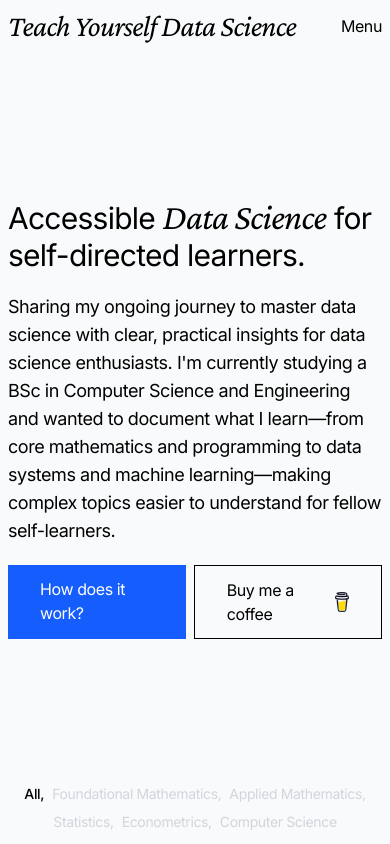
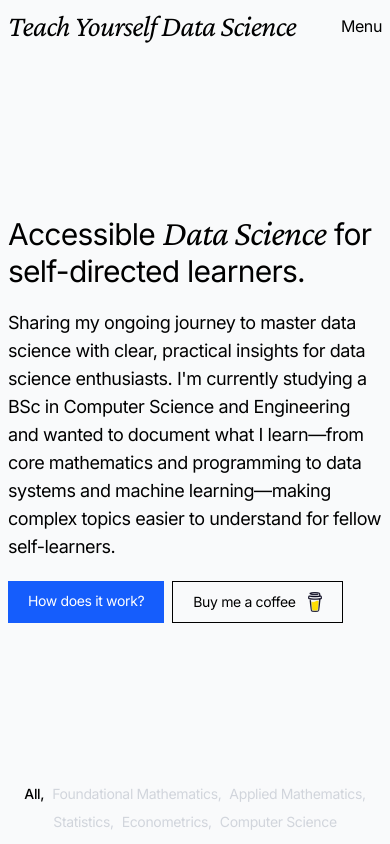
Before and after one commit to rohitjethoe/teach-yourself-ds, a Vue app: page / in a window 390 px wide. Shown: the top 844 px of the page. Built offline with nearby package versions, Linux system fonts and the light colour scheme.

Commit message:
Buttons for mobile.

```diff
--- a/src/views/Home.vue
+++ b/src/views/Home.vue
@@ -11,8 +11,8 @@
                 Sharing my ongoing journey to master data science with clear, practical insights for data science enthusiasts. I'm currently studying a BSc in Computer Science and Engineering and wanted to document what I learn—from core mathematics and programming to data systems and machine learning—making complex topics easier to understand for fellow self-learners.
             </div>
             <div class="mt-5 md:mt-10 flex gap-2">
-                <a href="#" class="text-base tracking-tight px-8 py-3 border-primary bg-blue-600 text-white transition-all hover:bg-blue-700 hover:border-blue-800" target="_blank">How does it work?</a>
-                <a href="https://coff.ee/rohitjethoe" class="group flex flex-row-reverse gap-3 items-center text-base tracking-tight px-8 py-3 border transition-all hover:bg-black hover:text-white" target="_blank">
+                <a href="#" class="text-sm md:text-base tracking-tight px-5 py-2.5 md:px-8 md:py-3 border-primary bg-blue-600 text-white transition-all hover:bg-blue-700 hover:border-blue-800" target="_blank">How does it work?</a>
+                <a href="https://coff.ee/rohitjethoe" class="group flex flex-row-reverse gap-3 items-center text-sm md:text-base tracking-tight px-5 py-2.5 md:px-8 md:py-3 border transition-all hover:bg-black hover:text-white" target="_blank">
                     <img class="w-3.5 object-contain hidden group-hover:block" src="@/assets/buy-me-a-coffee.png"/>
                     <img class="w-3.5 object-contain group-hover:hidden" src="@/assets/buy-me-a-coffee-black.png"/>
                     Buy me a coffee
```
